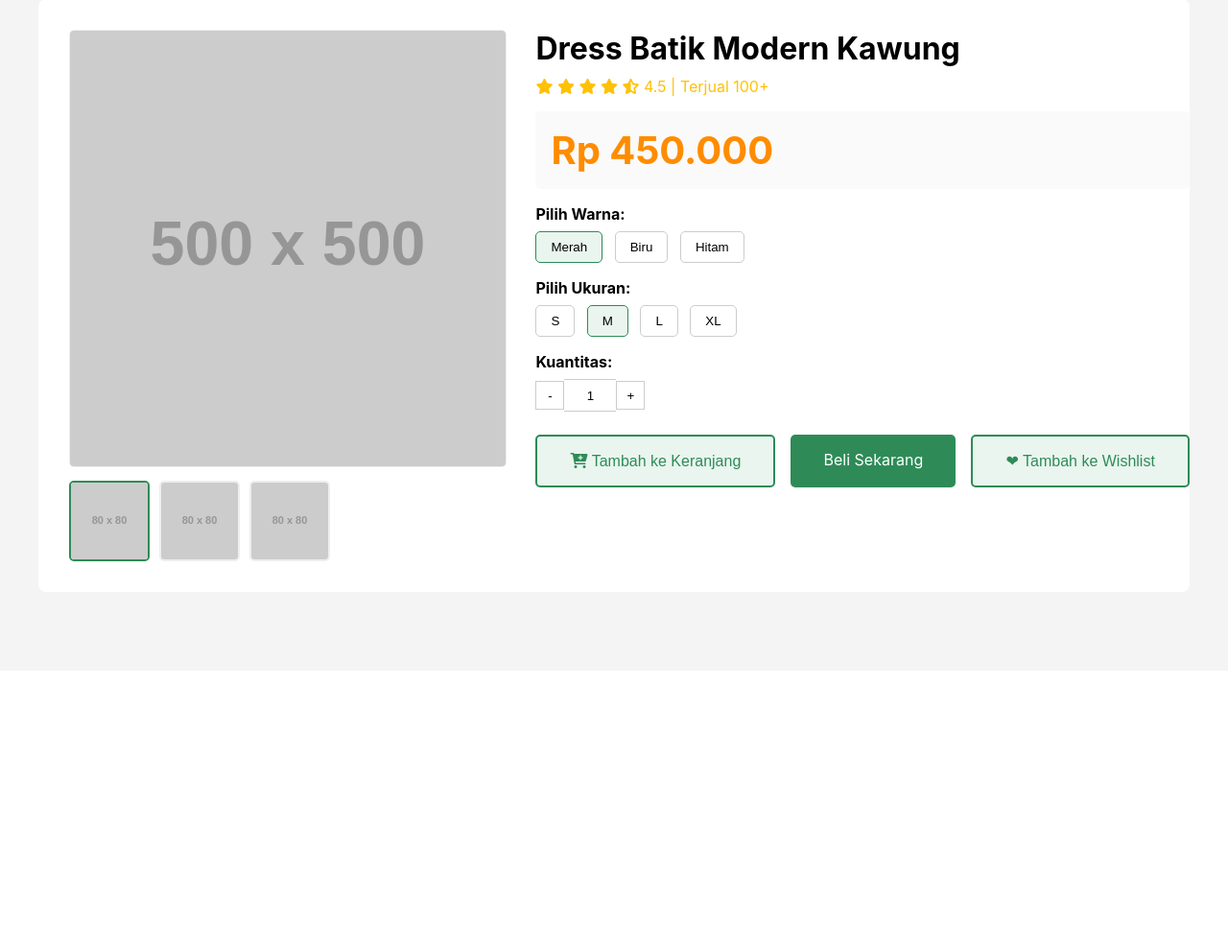
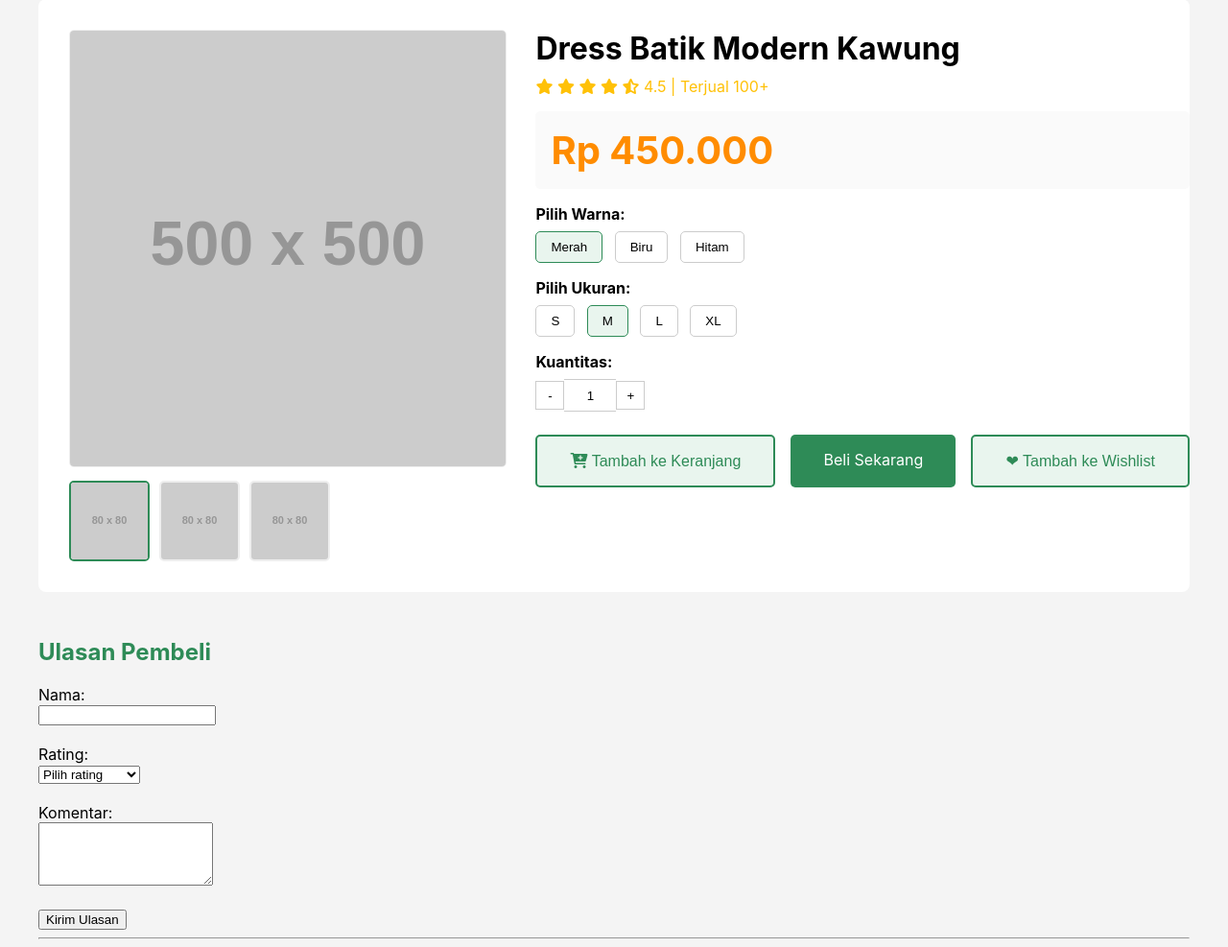
Before and after one commit to frl-im/UMKM, a PHP site: page /detailproduk.html in a window 1280 px wide. Shown: the part 101-1088 px from the top of the page at 96% size. Before the commit the page ends 686 px from the top, so only its background shows below. Run offline with PHP 8.4, Linux system fonts and the light colour scheme; grey boxes labelled with a size stand in for pictures from a placeholder-image service; some libraries are stand-ins or nearby versions.

Commit message:
Update detailproduk.html dan style.css

```diff
--- a/detailproduk.html
+++ b/detailproduk.html
@@ -123,6 +123,35 @@
                 </div>
             </div>
         </div>
+        <!-- MULAI: Ulasan Pembeli -->
+        <section id="ulasan" style="margin-top: 3rem;">
+          <h2 style="font-size: 1.5rem; color: #2e8b57;">Ulasan Pembeli</h2>
+
+            <form id="formUlasan">
+
+               <label for="nama">Nama:</label><br>
+               <input type="text" id="nama" required><br><br>
+
+               <label for="rating">Rating:</label><br>
+               <select id="rating" required>
+                    <option value="">Pilih rating</option>
+                    <option value="1">⭐</option>
+                    <option value="2">⭐⭐</option>
+                    <option value="3">⭐⭐⭐</option>
+                    <option value="4">⭐⭐⭐⭐</option>
+                    <option value="5">⭐⭐⭐⭐⭐</option>
+                </select><br><br>
+
+                <label for="komentar">Komentar:</label><br>
+                <textarea id="komentar" rows="4" required></textarea><br><br>
+
+                <button type="submit">Kirim Ulasan</button>
+            </form>
+
+            <hr>
+            <div id="daftarUlasan"></div>
+        </section>
+        <!-- AKHIR: Ulasan Pembeli -->
     </main>
 
     <script>
@@ -172,6 +201,51 @@
 
             alert("Produk ditambahkan ke wishlist!");
         }
+
+        document.getElementById("formUlasan").addEventListener("submit", function (e) {
+    e.preventDefault();
+
+    const nama = document.getElementById("nama").value;
+    const rating = document.getElementById("rating").value;
+    const komentar = document.getElementById("komentar").value;
+
+    const ulasan = {
+        nama,
+        rating,
+        komentar,
+        tanggal: new Date().toLocaleDateString("id-ID")
+    };
+
+    let daftar = JSON.parse(localStorage.getItem("ulasan")) || [];
+    daftar.push(ulasan);
+    localStorage.setItem("ulasan", JSON.stringify(daftar));
+
+    alert("Terima kasih atas ulasannya!");
+
+    document.getElementById("formUlasan").reset();
+    tampilkanUlasan();
+});
+
+function tampilkanUlasan() {
+    const daftarUlasan = JSON.parse(localStorage.getItem("ulasan")) || [];
+    const container = document.getElementById("daftarUlasan");
+    container.innerHTML = "";
+
+    daftarUlasan.forEach(u => {
+        container.innerHTML += `
+            <div style="margin-bottom:1rem;">
+                <strong>${u.nama}</strong> (${u.rating}⭐) - ${u.tanggal}<br>
+                <em>${u.komentar}</em>
+            </div>
+        `;
+    });
+}
+
+// Tampilkan saat halaman pertama kali dibuka
+tampilkanUlasan();
+
+
+
     </script>
 </body>
 </html>
```
Also changed, not shown: style.css (+53 -0 lines).
